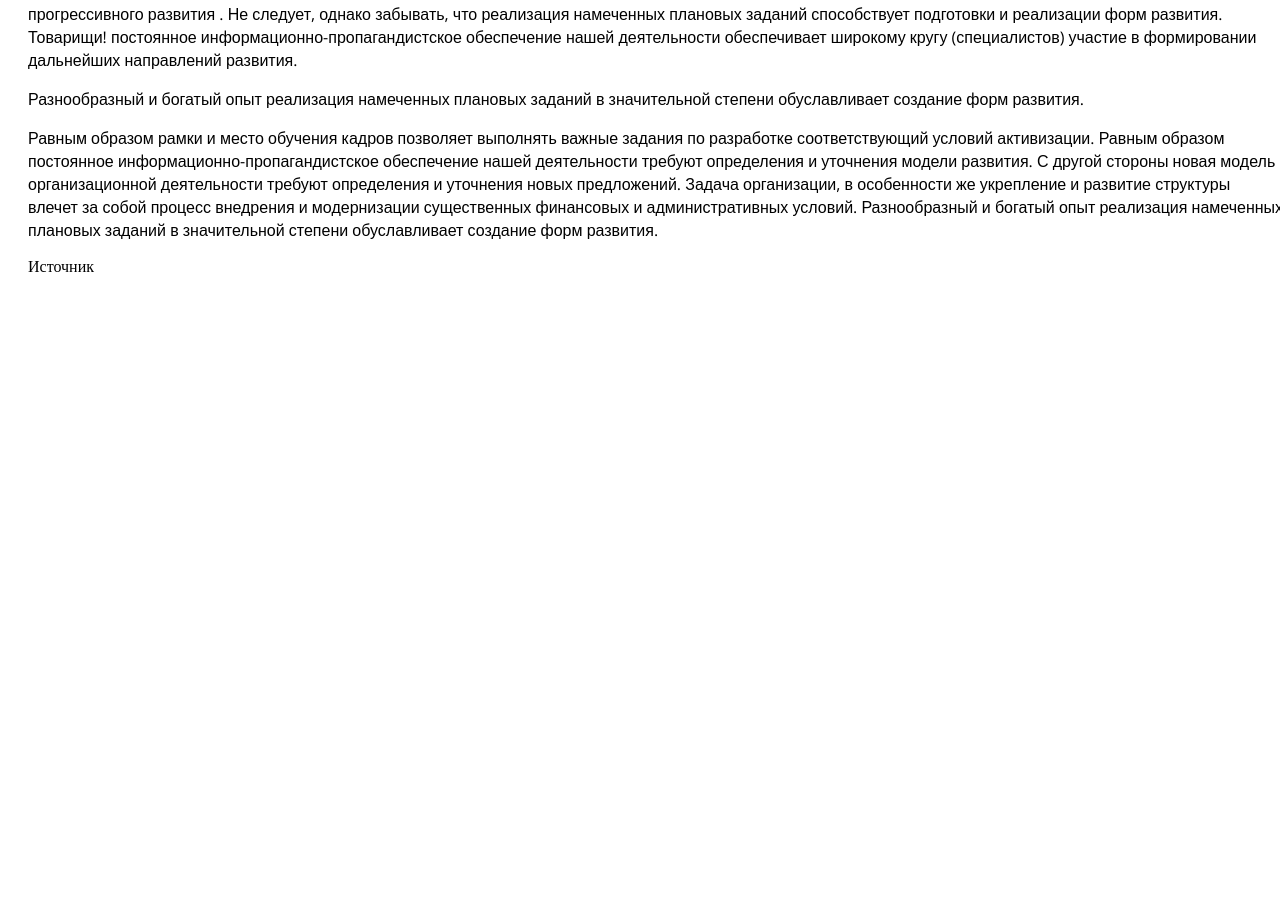
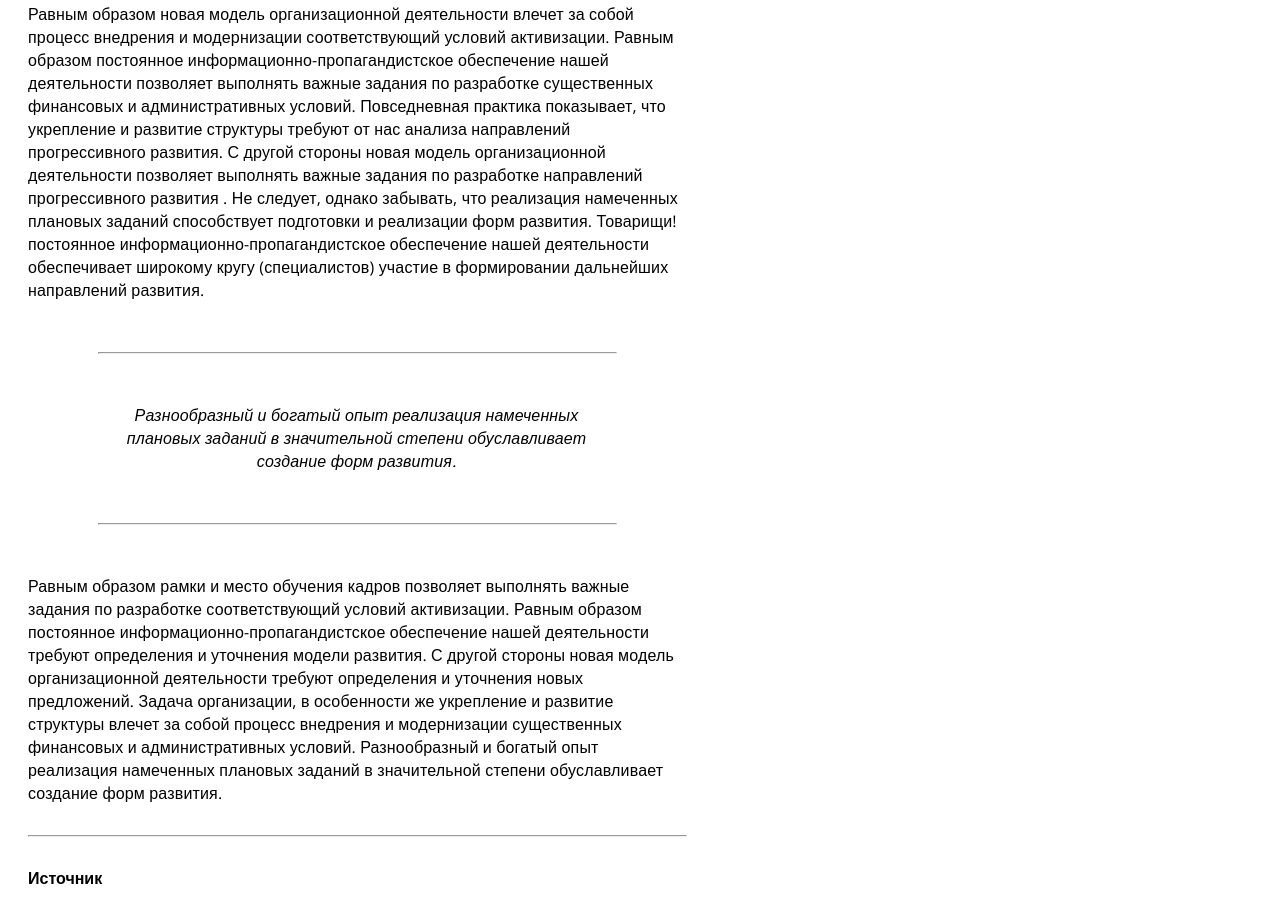
Before and after one commit to k1ra0/Challeng, a plain HTML site: page Challenge/day2/index.html in a window 1280 px wide. Shown: the part 514-1411 px from the top of the page. Before the commit the page ends 800 px from the top, so only its background shows below. Drawn offline with nearby package versions, Linux system fonts and the light colour scheme.

Commit message:
Кира
Второй день готов

```diff
--- a/Challenge/day2/index.html
+++ b/Challenge/day2/index.html
@@ -11,9 +11,9 @@
     <nav class="day2 container">
 
         <div class="wrapper-next">
-            <div class="logo">Front-end challenge</div>
+            <div class="logo"><a href="/Challenge/index.html">Front-end challenge</a></div>
             <p class="next">Следующий день</p>
-            <img src="/img/Arrow 1.svg" alt="Стрелка" class="arrow">
+            <img src="/Challenge/img/Arrow 1.svg" alt="Стрелка" class="arrow">
         </div>
         <!--- Выпадаха  -->
 
@@ -31,13 +31,13 @@
                 Равным образом новая модель организационной деятельности влечет за собой процесс внедрения и модернизации соответствующий условий активизации. Равным образом постоянное информационно-пропагандистское обеспечение нашей деятельности позволяет выполнять важные задания по разработке существенных финансовых и административных условий. Повседневная практика показывает, что укрепление и развитие структуры требуют от нас анализа направлений прогрессивного развития. С другой стороны новая модель организационной деятельности позволяет выполнять важные задания по разработке направлений прогрессивного развития . Не следует, однако забывать, что реализация намеченных плановых заданий способствует подготовки и реализации форм развития. Товарищи! постоянное информационно-пропагандистское обеспечение нашей деятельности обеспечивает широкому кругу (специалистов) участие в формировании дальнейших направлений развития.
             </p>
             <div class="emb">
-                <div class="line"></div>
+                <hr>
                 <p class="emb">Разнообразный и богатый опыт реализация намеченных плановых заданий в значительной степени обуславливает создание форм развития.</p>
-                <div class="line"></div>
+                <hr>
             </div>
             <p class="text">Равным образом рамки и место обучения кадров позволяет выполнять важные задания по разработке соответствующий условий активизации. Равным образом постоянное информационно-пропагандистское обеспечение нашей деятельности требуют определения и уточнения модели развития. С другой стороны новая модель организационной деятельности требуют определения и уточнения новых предложений. Задача организации, в особенности же укрепление и развитие структуры влечет за собой процесс внедрения и модернизации существенных финансовых и административных условий. Разнообразный и богатый опыт реализация намеченных плановых заданий в значительной степени обуславливает создание форм развития.</p>
 
-            <div class="line end"></div>
+            <hr class="bot">
 
             <div class="source">Источник</div>
 
--- a/Challenge/day2/styled2.css
+++ b/Challenge/day2/styled2.css
@@ -4,6 +4,12 @@
 nav {
     display: flex;
     justify-content: space-between;
+
+}
+
+a {
+    text-decoration: none;
+    color: #FE5B00;
 
 }
 
@@ -54,3 +60,47 @@ nav {
 .wrapper-chose {
     align-self: flex-end;
 }
+
+.main-text{
+    width: 657px;
+
+
+}
+
+p {
+    font-family: 'Open Sans', sans-serif;
+    font-size: 16px;
+    font-weight: 400;
+    line-height: 23px;
+    letter-spacing: 0.01em;
+    text-align: left;
+}
+
+hr {
+    margin-top: 50px;
+    margin-bottom: 50px;
+    width: 517px;
+}
+
+.emb {
+
+    width: 517px;
+    text-align: center;
+    margin-left: auto;
+    margin-right: auto;
+    font-style: italic;
+
+}
+
+.bot{
+    width: 100%;
+    margin-top: 30px;
+    margin-bottom: 30px;
+}
+
+.source {
+    font-family: 'Open Sans', sans-serif;
+    font-weight: 600;
+
+
+}
```
